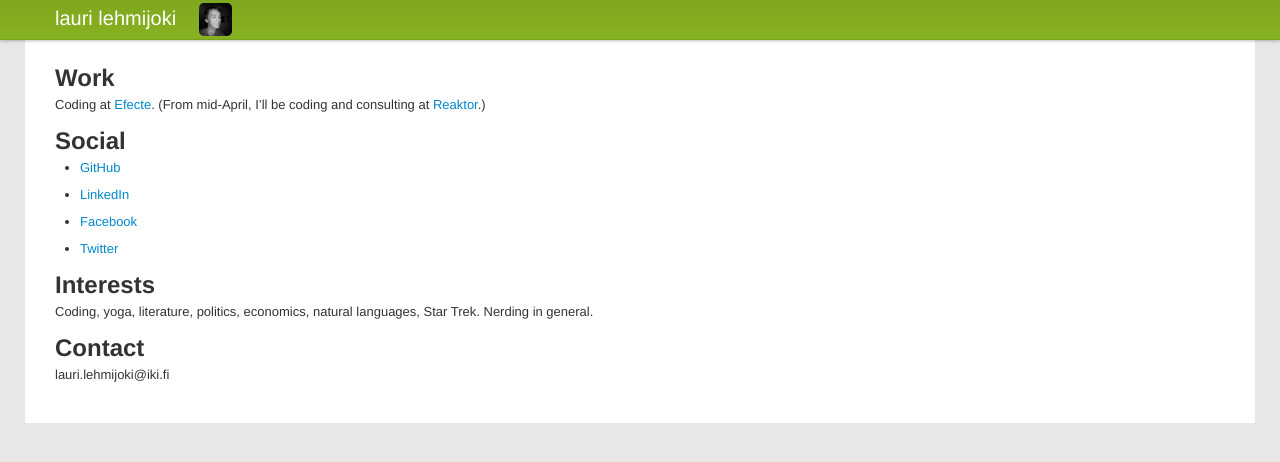
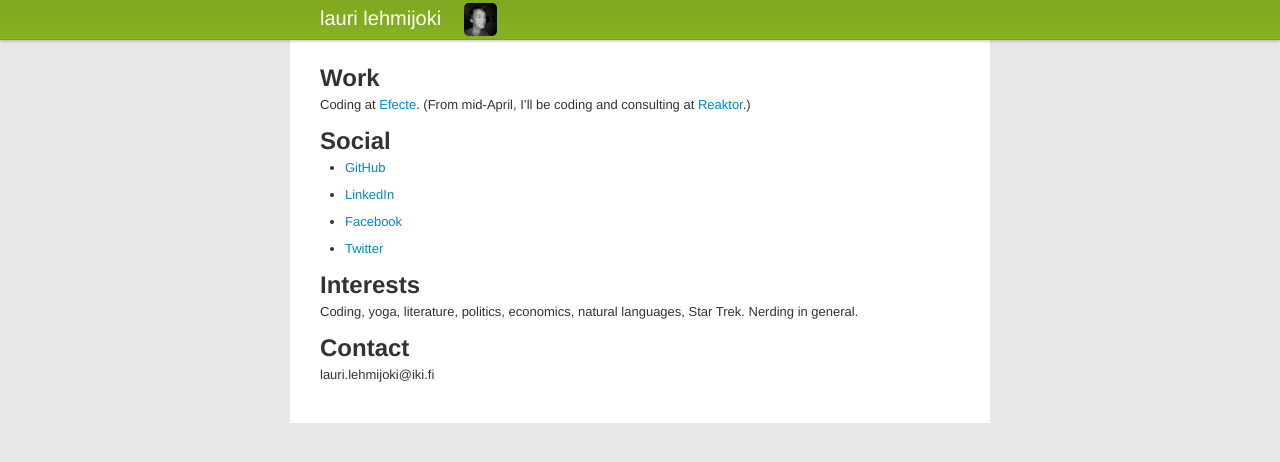
Before and after one commit to laurilehmijoki/lauri.lehmijoki.net, a Jekyll site: the page built from index.markdown, in a window 1280 px wide. Shown: the top 462 px of the page. Built offline with Jekyll 4.4.1, drawn with Linux system fonts in a browser that asks for light colours.

Commit message:
container max-width 640px

```diff
--- a/_layouts/default.html
+++ b/_layouts/default.html
@@ -24,6 +24,9 @@
       }
       body {
         background-color: #E7E7E7;
+      }
+      .container {
+        max-width:640px;
       }
     </style>
 
```
